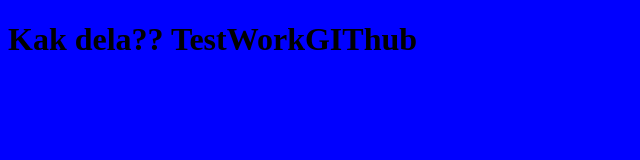
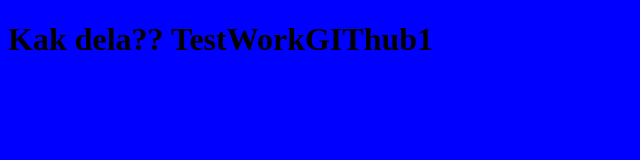
Before and after one commit to Cerb3rus0/ProjectWEB, a plain HTML site: page index.html in a window 1280 px wide. Shown: the full height of the page, 0-640 px from the left. Drawn offline with Linux system fonts and the light colour scheme.

Commit message:
Test Git commit

```diff
--- a/index.html
+++ b/index.html
@@ -11,7 +11,7 @@
 <body>
     <h1>
         Kak dela??
-        TestWorkGIThub
+        TestWorkGIThub1
     </h1>
 </body>
 </html>
```
